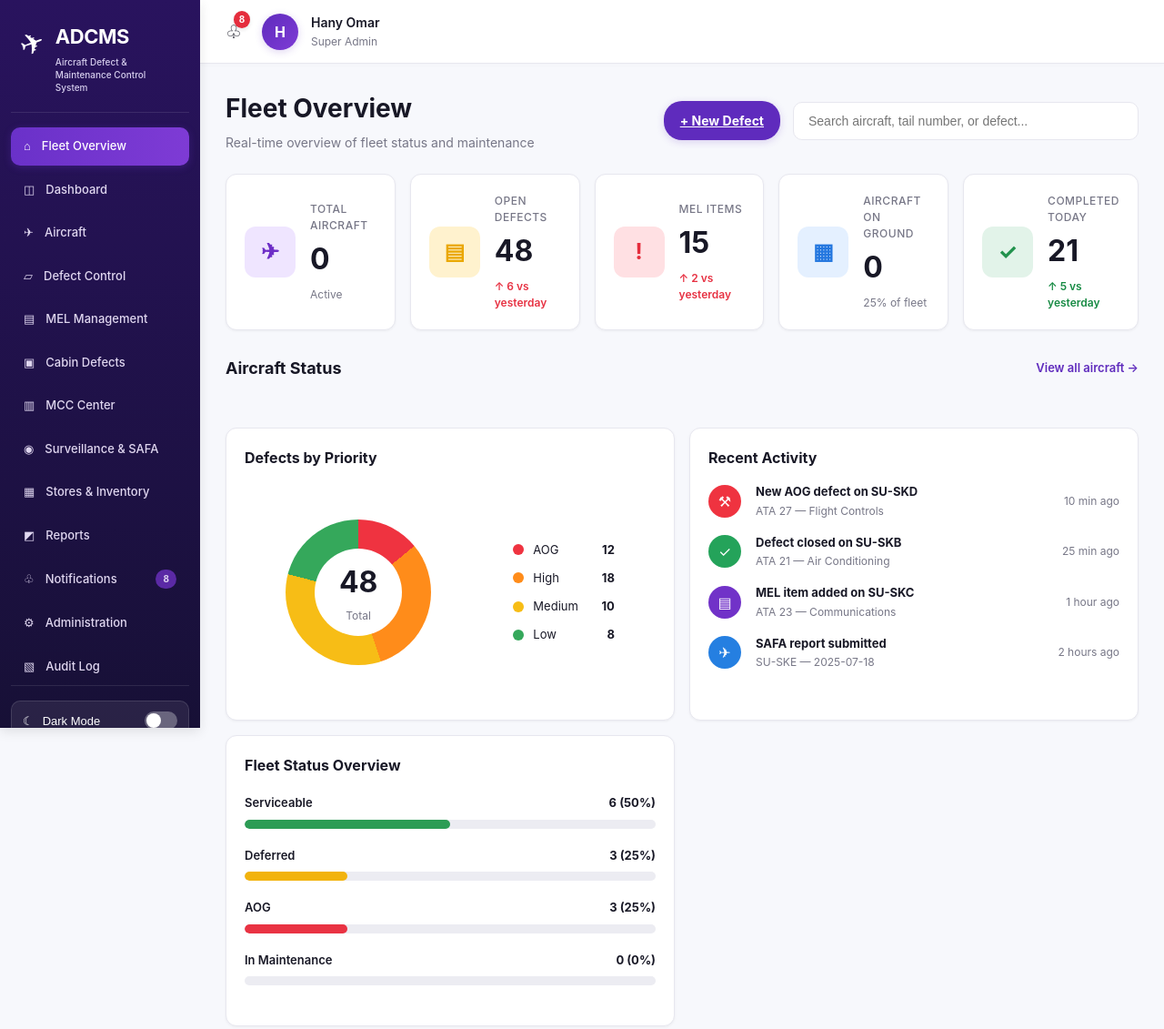
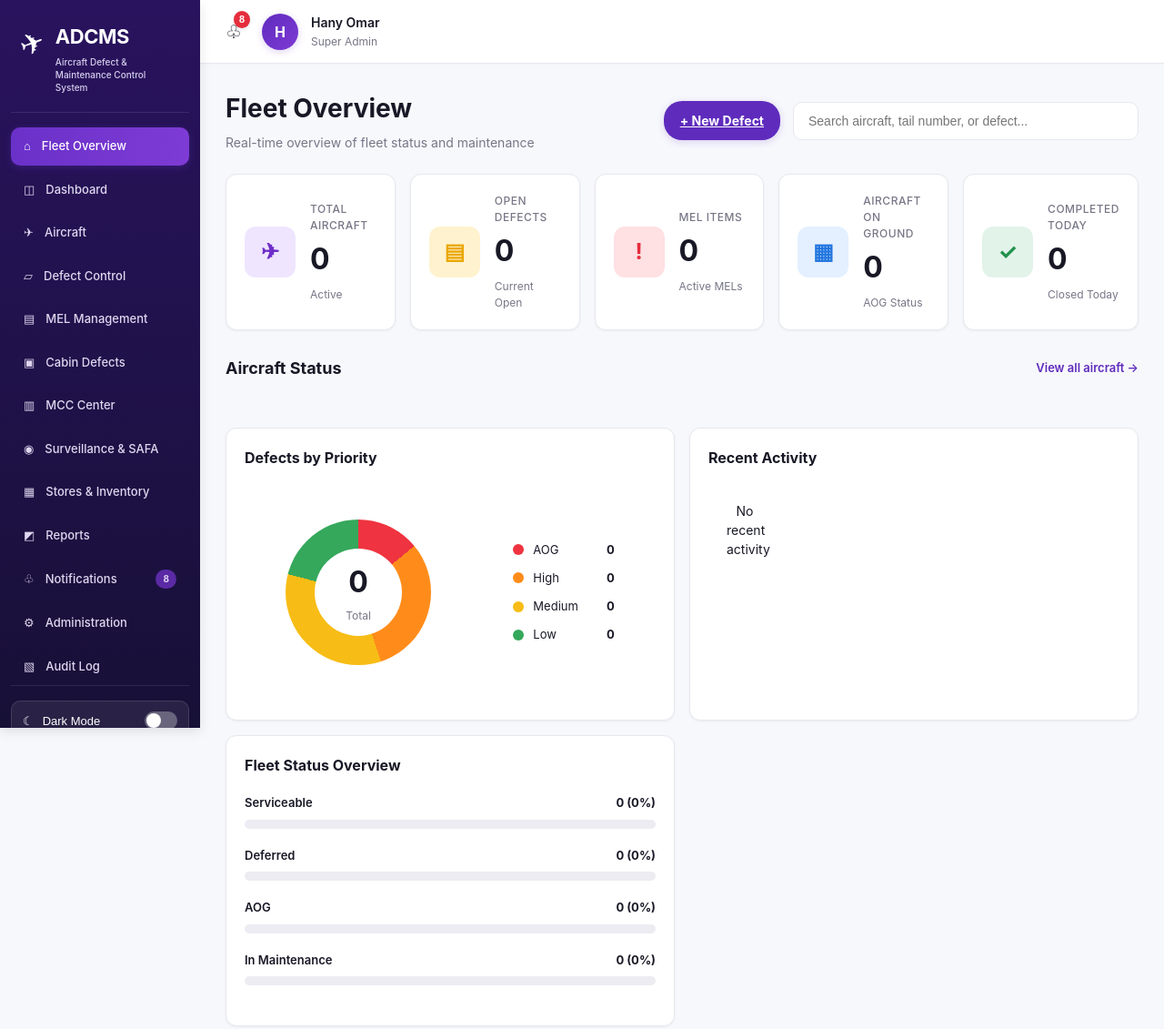
Before and after one commit to noaa2thequest-gif/-ADCMS, a website with bundled scripts: page index.html in a window 1280 px wide. Shown: the top 1131 px of the page at 91% size. Built offline with nearby package versions, Linux system fonts and the light colour scheme.

Commit message:
🧹 Clean System Pass - Remove all hard-coded mock data, reset KPIs to zero, and prepare dashboard for real dynamic data input

```diff
--- a/index.html
+++ b/index.html
@@ -73,7 +73,7 @@
             <div class="ico purple">✈</div>
             <div>
               <span>Total Aircraft</span>
-              <strong id="counterTotalAircraft">12</strong>
+              <strong id="counterTotalAircraft">0</strong>
               <small>Active</small>
             </div>
           </article>
@@ -82,8 +82,8 @@
             <div class="ico yellow">▤</div>
             <div>
               <span>Open Defects</span>
-              <strong id="counterOpenDefects">48</strong>
-              <small class="up">↑ 6 vs yesterday</small>
+              <strong id="counterOpenDefects">0</strong>
+              <small>Current Open</small>
             </div>
           </article>
 
@@ -91,8 +91,8 @@
             <div class="ico red">!</div>
             <div>
               <span>MEL Items</span>
-              <strong id="counterMelItems">15</strong>
-              <small class="up">↑ 2 vs yesterday</small>
+              <strong id="counterMelItems">0</strong>
+              <small>Active MELs</small>
             </div>
           </article>
 
@@ -100,8 +100,8 @@
             <div class="ico blue">▦</div>
             <div>
               <span>Aircraft On Ground</span>
-              <strong id="counterAogDefects">3</strong>
-              <small>25% of fleet</small>
+              <strong id="counterAogDefects">0</strong>
+              <small>AOG Status</small>
             </div>
           </article>
 
@@ -109,8 +109,8 @@
             <div class="ico green">✓</div>
             <div>
               <span>Completed Today</span>
-              <strong id="counterCompletedToday">21</strong>
-              <small class="down">↑ 5 vs yesterday</small>
+              <strong id="counterCompletedToday">0</strong>
+              <small>Closed Today</small>
             </div>
           </article>
         </div>
@@ -130,7 +130,7 @@
             <div class="donut-wrap">
               <div class="donut">
                 <span>
-                  <b id="sourceTotalCount">48</b>
+                  <b id="sourceTotalCount">0</b>
                   <small>Total</small>
                 </span>
               </div>
@@ -141,39 +141,8 @@
           <!-- Recent Activity -->
           <article class="panel">
             <h3>Recent Activity</h3>
-            <div class="activity">
-              <p>
-                <i class="red-bg">⚒</i>
-                <span>
-                  <b>New AOG defect on SU-SKD</b>
-                  <small>ATA 27 — Flight Controls</small>
-                </span>
-                <time>10 min ago</time>
-              </p>
-              <p>
-                <i class="green-bg">✓</i>
-                <span>
-                  <b>Defect closed on SU-SKB</b>
-                  <small>ATA 21 — Air Conditioning</small>
-                </span>
-                <time>25 min ago</time>
-              </p>
-              <p>
-                <i class="purple-bg">▤</i>
-                <span>
-                  <b>MEL item added on SU-SKC</b>
-                  <small>ATA 23 — Communications</small>
-                </span>
-                <time>1 hour ago</time>
-              </p>
-              <p>
-                <i class="blue-bg">✈</i>
-                <span>
-                  <b>SAFA report submitted</b>
-                  <small>SU-SKE — 2025-07-18</small>
-                </span>
-                <time>2 hours ago</time>
-              </p>
+            <div id="recentActivityList" class="activity">
+              <p style="text-align: center; color: var(--text-dim); padding: 20px;">No recent activity</p>
             </div>
           </article>
 
@@ -183,21 +152,21 @@
             <div class="bars">
               <label>
                 Serviceable
-                <b id="statusServiceable">6 (50%)</b>
+                <b id="statusServiceable">0 (0%)</b>
               </label>
-              <div><i id="barServiceable" style="width: 50%"></i></div>
+              <div><i id="barServiceable" style="width: 0%"></i></div>
 
               <label>
                 Deferred
-                <b id="statusDeferred">3 (25%)</b>
+                <b id="statusDeferred">0 (0%)</b>
               </label>
-              <div class="amber"><i id="barDeferred" style="width: 25%"></i></div>
+              <div class="amber"><i id="barDeferred" style="width: 0%"></i></div>
 
               <label>
                 AOG
-                <b id="statusAog">3 (25%)</b>
+                <b id="statusAog">0 (0%)</b>
               </label>
-              <div class="danger"><i id="barAog" style="width: 25%"></i></div>
+              <div class="danger"><i id="barAog" style="width: 0%"></i></div>
 
               <label>
                 In Maintenance
--- a/modules/dashboard.js
+++ b/modules/dashboard.js
@@ -40,10 +40,11 @@
     const badgeEl = document.getElementById('defectCountBadge');
 
     if (totalAircraftEl) totalAircraftEl.textContent = String(data.getAircraft().length);
-    if (openDefectsEl) openDefectsEl.textContent = '48'; // Mock data
-    if (melItemsEl) melItemsEl.textContent = '15'; // Mock data
-    if (aogEl) aogEl.textContent = String(aircraft.filter((a) => a.status === 'AOG').length);
-    if (completedEl) completedEl.textContent = '21'; // Mock data
+    const aircraftList = data.getAircraft();
+    if (openDefectsEl) openDefectsEl.textContent = String(openCount);
+    if (melItemsEl) melItemsEl.textContent = String(aircraftList.reduce((sum, a) => sum + (a.melItems || 0), 0));
+    if (aogEl) aogEl.textContent = String(aircraftList.filter((a) => a.status === 'AOG').length);
+    if (completedEl) completedEl.textContent = String(closedCount);
     if (badgeEl) badgeEl.textContent = `${openCount} open`;
 
     // Update defect sources breakdown
--- a/modules/data.js
+++ b/modules/data.js
@@ -9,19 +9,8 @@
   const aircraftStorageKey = 'adcms-aircraft-fleet-v1';
 
   const defaultWorkflowState = {
-    activeDefect: {
-      aircraft: 'SU-SKD',
-      issue: 'Hydraulic pump noise',
-      defectSource: 'ECAM Message',
-      status: 'Open',
-      repeatDefect: false,
-      troubleshooting: [],
-      attachments: [],
-      rootCause: ''
-    },
-    history: [
-      { aircraft: 'SU-SKD', issue: 'Hydraulic pump noise', status: 'Closed', rootCause: 'Pump seal wear', reportedAt: '2026-07-10T09:00:00.000Z' }
-    ],
+    activeDefect: null,
+    history: [],
     defects: []
   };
 
@@ -64,19 +53,19 @@
   const workflowState = normalizeState(loadState());
   let aircraftFleet = loadAircraft();
 
-  // Defect sources for breakdown
+  // Defect sources for breakdown - Reset to zero
   const defectSources = [
-    { source: 'AOG', count: 12, color: 'red-dot', percentage: 25 },
-    { source: 'High', count: 18, color: 'orange-dot', percentage: 37.5 },
-    { source: 'Medium', count: 10, color: 'yellow-dot', percentage: 20.8 },
-    { source: 'Low', count: 8, color: 'green-dot', percentage: 16.7 }
+    { source: 'AOG', count: 0, color: 'red-dot', percentage: 0 },
+    { source: 'High', count: 0, color: 'orange-dot', percentage: 0 },
+    { source: 'Medium', count: 0, color: 'yellow-dot', percentage: 0 },
+    { source: 'Low', count: 0, color: 'green-dot', percentage: 0 }
   ];
 
-  // Fleet status breakdown
+  // Fleet status breakdown - Reset to zero
   const fleetStatus = {
-    serviceable: { count: 6, percentage: 50, status: 'Serviceable' },
-    deferred: { count: 3, percentage: 25, status: 'Deferred' },
-    aog: { count: 3, percentage: 25, status: 'AOG' },
+    serviceable: { count: 0, percentage: 0, status: 'Serviceable' },
+    deferred: { count: 0, percentage: 0, status: 'Deferred' },
+    aog: { count: 0, percentage: 0, status: 'AOG' },
     maintenance: { count: 0, percentage: 0, status: 'In Maintenance' }
   };
 
```
